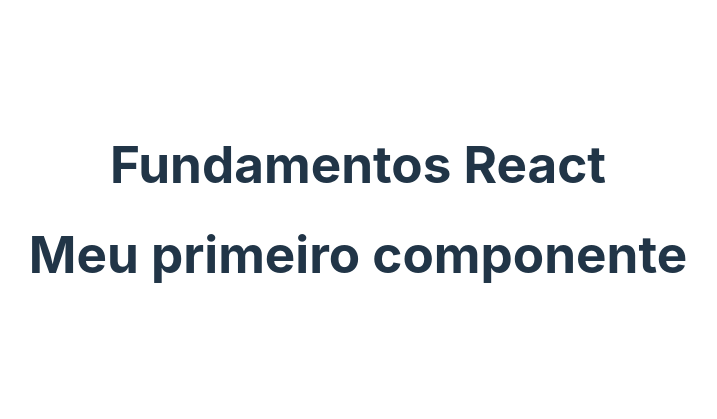
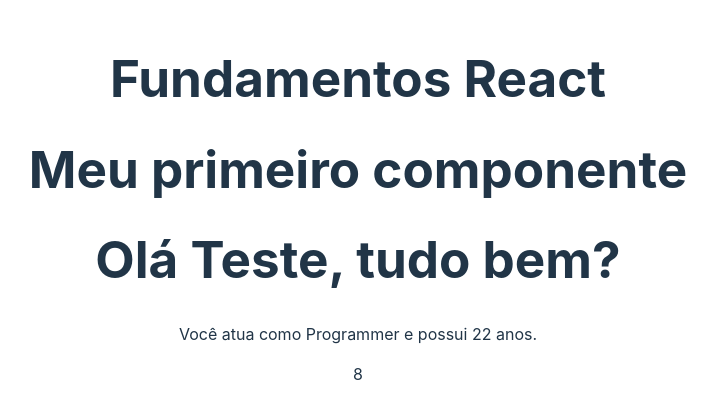
Before and after one commit to celzin/React-Projetos, a React (Vite) app in the folder 2_Fundamentos/fundamentos/: page / in a window 1280 px wide. Shown: the part 191-610 px from the top of the page, without its empty margins (282-999 px from the left). Built offline with nearby package versions, Linux system fonts and the light colour scheme.

Commit message:
feat[template expressions]: criando e testando templates

```diff
--- a/2_Fundamentos/fundamentos/src/App.jsx
+++ b/2_Fundamentos/fundamentos/src/App.jsx
@@ -1,12 +1,14 @@
 import { useState } from 'react'
 import './App.css'
 import FirstComponent from './components/FirstComponent';
+import TemplateExpressions from './components/TemplateExpressions';
 
 function App() {
   return (
       <div className="App">
         <h1>Fundamentos React</h1>
         <FirstComponent/>
+        <TemplateExpressions/>
       </div>
   )
 }
--- /dev/null
+++ b/2_Fundamentos/fundamentos/src/components/TemplateExpressions.jsx
@@ -0,0 +1,16 @@
+const TemplateExpressions = () => {
+
+    const name = "Teste"
+    const data = {age:22, job:"Programmer"}
+
+    return (
+        <div>
+            <h1>Olá {name}, tudo bem?</h1>
+            <p>Você atua como {data.job} e possui {data.age} anos.</p>
+            <p>{4+4}</p>
+        </div>
+    )
+
+}
+
+export default TemplateExpressions
```
